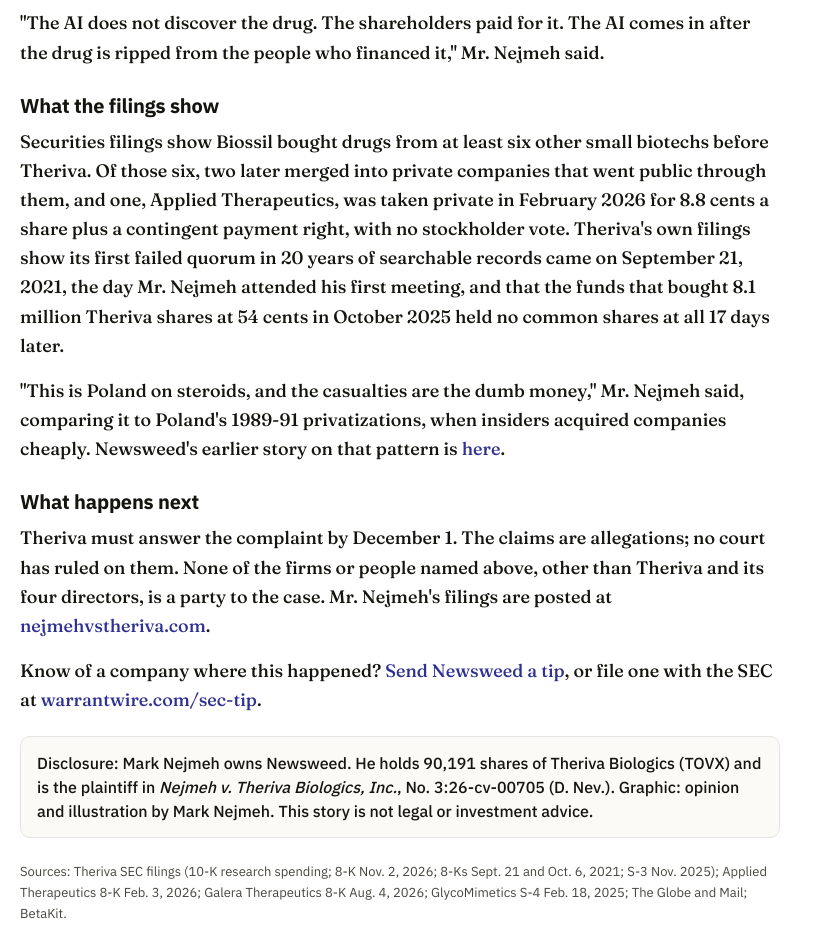
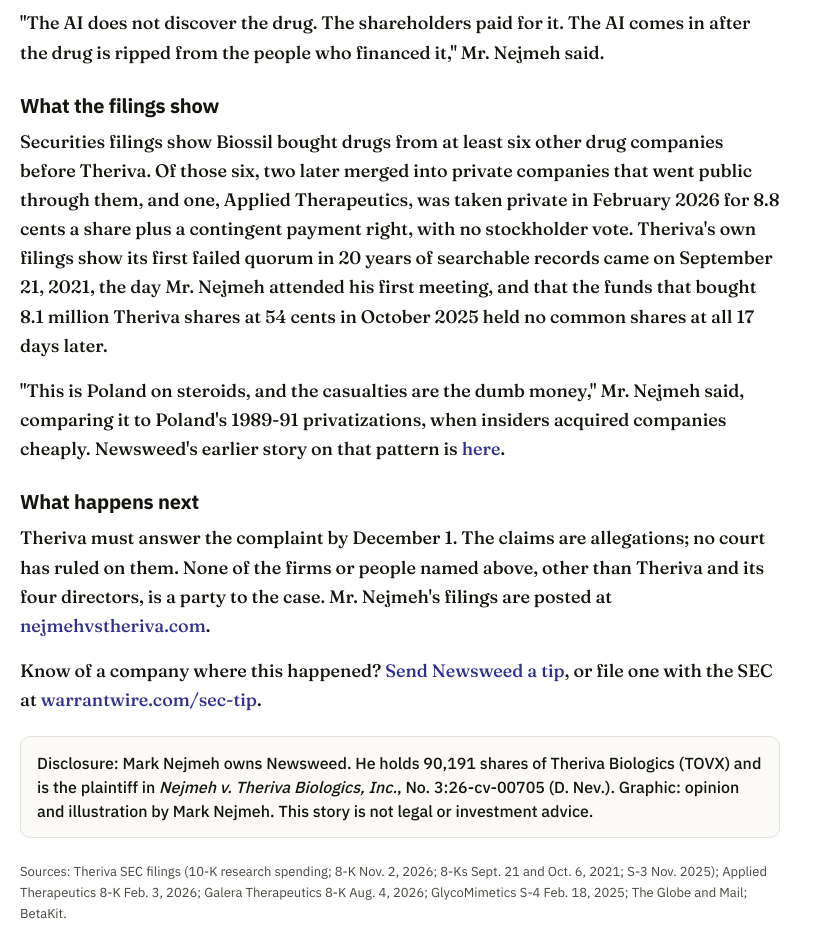
Before and after one commit to realroofers-dotcom/newsweed, a plain HTML site: page story-ai-drug-overdosed-shareholders.html in a window 1280 px wide. Shown: the part 1500-2427 px from the top of the page, without its empty margins (0-823 px from the left). Drawn offline with Linux system fonts and the light colour scheme; no server answers.

Commit message:
story-ai-drug-1b: 'drug companies' (Summit is not small)
Co-Authored-By: Claude Opus 5.5 <noreply@anthropic.com>

```diff
--- a/story-ai-drug-overdosed-shareholders.html
+++ b/story-ai-drug-overdosed-shareholders.html
@@ -57,7 +57,7 @@
         <p>"The AI does not discover the drug. The shareholders paid for it. The AI comes in after the drug is ripped from the people who financed it," Mr. Nejmeh said.</p>
 
         <h2>What the filings show</h2>
-        <p>Securities filings show Biossil bought drugs from at least six other small biotechs before Theriva. Of those six, two later merged into private companies that went public through them, and one, Applied Therapeutics, was taken private in February 2026 for 8.8 cents a share plus a contingent payment right, with no stockholder vote. Theriva's own filings show its first failed quorum in 20 years of searchable records came on September 21, 2021, the day Mr. Nejmeh attended his first meeting, and that the funds that bought 8.1 million Theriva shares at 54 cents in October 2025 held no common shares at all 17 days later.</p>
+        <p>Securities filings show Biossil bought drugs from at least six other drug companies before Theriva. Of those six, two later merged into private companies that went public through them, and one, Applied Therapeutics, was taken private in February 2026 for 8.8 cents a share plus a contingent payment right, with no stockholder vote. Theriva's own filings show its first failed quorum in 20 years of searchable records came on September 21, 2021, the day Mr. Nejmeh attended his first meeting, and that the funds that bought 8.1 million Theriva shares at 54 cents in October 2025 held no common shares at all 17 days later.</p>
         <p>"This is Poland on steroids, and the casualties are the dumb money," Mr. Nejmeh said, comparing it to Poland's 1989-91 privatizations, when insiders acquired companies cheaply. Newsweed's earlier story on that pattern is <a href="/story-nothing-new-in-crime">here</a>.</p>
 
         <h2>What happens next</h2>
```
